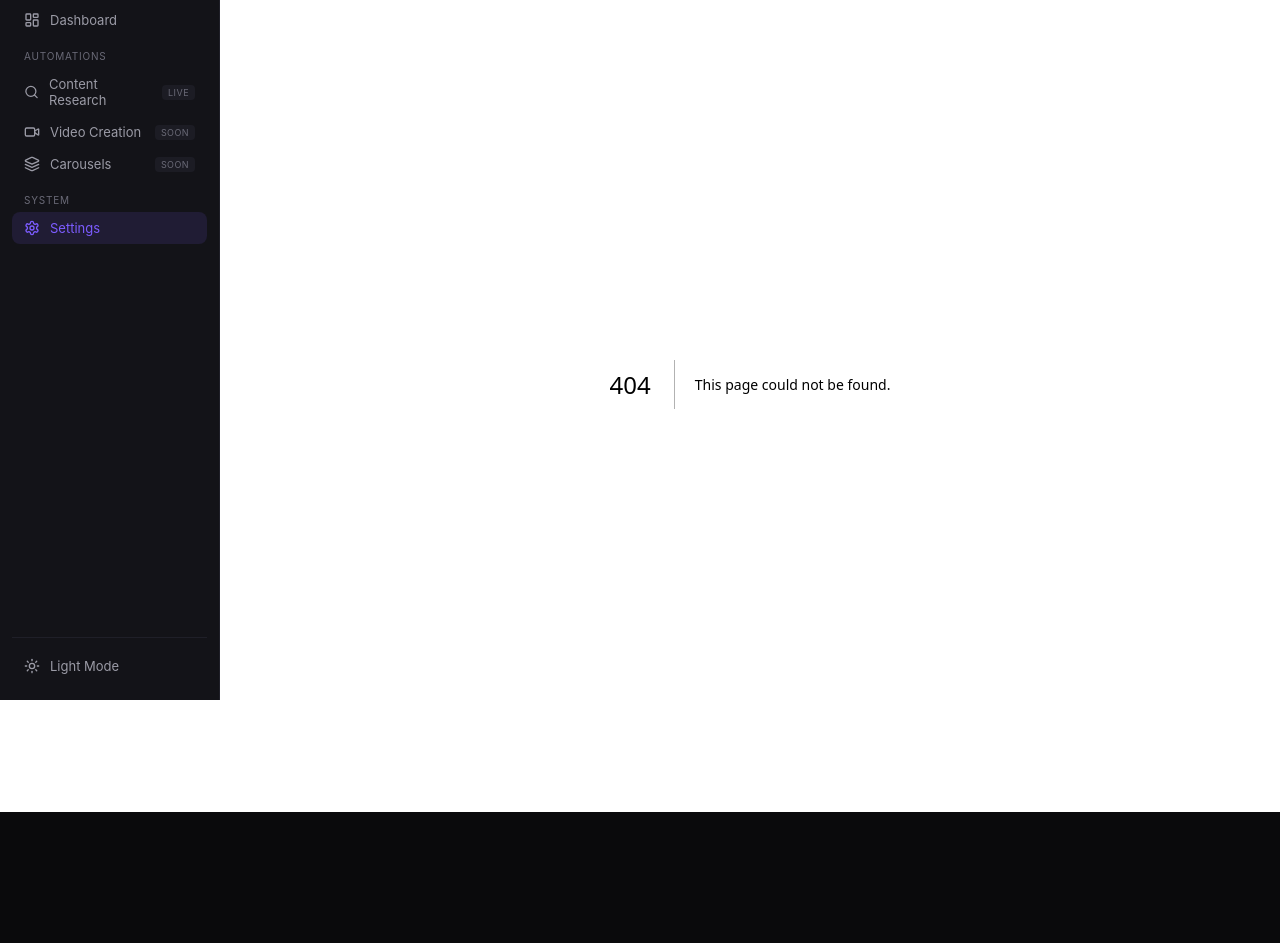
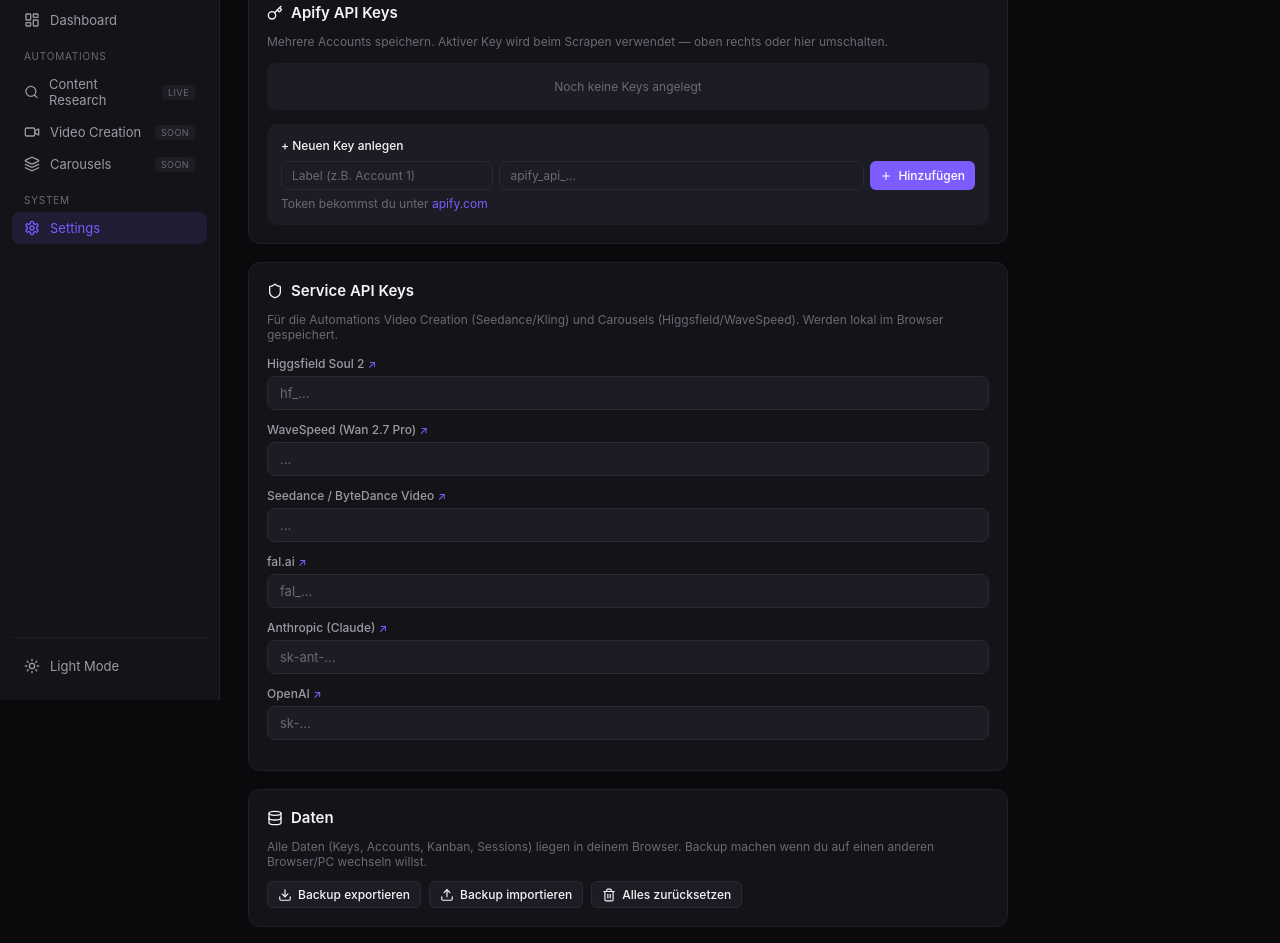
Before and after one commit to ben-kfm/ai-ofm, a Next.js app: page /settings in a window 1280 px wide. Before the commit this address had no page. Shown: the part 100-1043 px from the top of the page. Before the commit the page ends 912 px from the top, so only its background shows below. Built offline with nearby package versions, Linux system fonts and the light colour scheme.

Commit message:
Create settings.js

```diff
--- /dev/null
+++ b/pages/settings.js
@@ -0,0 +1,187 @@
+import { useState } from 'react'
+import { Plus, Trash2, Download, Upload, Key, Shield, Database, Info } from 'lucide-react'
+import { useStore } from '../lib/store'
+import { exportBackup, importBackup, DEFAULT_DATA } from '../lib/storage'
+
+const SERVICES = [
+  { id: 'higgsfield', label: 'Higgsfield Soul 2', placeholder: 'hf_...', helpUrl: 'https://higgsfield.ai' },
+  { id: 'wavespeed', label: 'WaveSpeed (Wan 2.7 Pro)', placeholder: '...', helpUrl: 'https://wavespeed.ai' },
+  { id: 'seedance', label: 'Seedance / ByteDance Video', placeholder: '...', helpUrl: 'https://replicate.com/bytedance/seedance-1-pro' },
+  { id: 'falai', label: 'fal.ai', placeholder: 'fal_...', helpUrl: 'https://fal.ai' },
+  { id: 'anthropic', label: 'Anthropic (Claude)', placeholder: 'sk-ant-...', helpUrl: 'https://console.anthropic.com' },
+  { id: 'openai', label: 'OpenAI', placeholder: 'sk-...', helpUrl: 'https://platform.openai.com/api-keys' }
+]
+
+function maskKey(k) { if (!k) return ''; if (k.length < 12) return '••••'; return k.slice(0, 8) + '…' + k.slice(-4) }
+
+export default function Settings() {
+  const { data, update, setData, toast, loaded } = useStore()
+  const [newKeyLabel, setNewKeyLabel] = useState('')
+  const [newKeyToken, setNewKeyToken] = useState('')
+
+  function addApifyKey() {
+    const label = newKeyLabel.trim()
+    const token = newKeyToken.trim()
+    if (!label || !token) return toast('Label und Token sind Pflicht', 'error')
+    if (data.apifyKeys.some(k => k.label === label)) return toast('Label existiert bereits', 'error')
+    if (data.apifyKeys.some(k => k.token === token)) return toast('Token existiert bereits', 'error')
+    const id = 'k' + Date.now()
+    update({
+      apifyKeys: [...data.apifyKeys, { id, label, token }],
+      activeApifyKeyId: data.activeApifyKeyId || id
+    })
+    setNewKeyLabel(''); setNewKeyToken('')
+    toast(`Key "${label}" hinzugefügt`, 'success')
+  }
+  function deleteApifyKey(id) {
+    if (!confirm('Diesen Key wirklich löschen?')) return
+    const remaining = data.apifyKeys.filter(k => k.id !== id)
+    update({
+      apifyKeys: remaining,
+      activeApifyKeyId: data.activeApifyKeyId === id ? (remaining[0]?.id || null) : data.activeApifyKeyId
+    })
+  }
+  function setServiceKey(id, value) {
+    update({ serviceKeys: { ...data.serviceKeys, [id]: value } })
+  }
+
+  if (!loaded) return null
+
+  return (
+    <div style={{ display: 'flex', flexDirection: 'column', gap: 18, maxWidth: 760 }}>
+
+      {/* APIFY MULTI-KEY */}
+      <div className="card">
+        <div className="card-title"><Key size={16} /> Apify API Keys</div>
+        <div className="muted" style={{ marginBottom: 14 }}>
+          Mehrere Accounts speichern. Aktiver Key wird beim Scrapen verwendet — oben rechts oder hier umschalten.
+        </div>
+
+        {data.apifyKeys.length === 0 && (
+          <div style={{ background: 'var(--bg3)', borderRadius: 8, padding: 16, textAlign: 'center', marginBottom: 12 }}>
+            <div className="muted">Noch keine Keys angelegt</div>
+          </div>
+        )}
+
+        {data.apifyKeys.map(k => {
+          const isActive = data.activeApifyKeyId === k.id
+          return (
+            <div key={k.id} style={{
+              display: 'flex', gap: 12, alignItems: 'center',
+              marginBottom: 8, padding: '12px 14px',
+              background: 'var(--bg3)', borderRadius: 10,
+              border: isActive ? '1px solid var(--accent)' : '1px solid var(--border-soft)'
+            }}>
+              <input
+                type="radio"
+                checked={isActive}
+                onChange={() => update({ activeApifyKeyId: k.id })}
+                style={{ width: 16, height: 16 }}
+              />
+              <div style={{ flex: 1, minWidth: 0 }}>
+                <div style={{ fontSize: 13, fontWeight: 500 }}>
+                  {k.label}
+                  {isActive && <span style={{ color: 'var(--accent)', fontSize: 11, marginLeft: 8 }}>● aktiv</span>}
+                </div>
+                <div style={{ fontSize: 11, color: 'var(--text3)', fontFamily: 'monospace', marginTop: 2 }}>
+                  {maskKey(k.token)}
+                </div>
+              </div>
+              <button className="btn-icon" onClick={() => deleteApifyKey(k.id)} title="Löschen">
+                <Trash2 size={14} />
+              </button>
+            </div>
+          )
+        })}
+
+        <div style={{ marginTop: 14, padding: 14, background: 'var(--bg3)', borderRadius: 10 }}>
+          <div style={{ fontSize: 12, fontWeight: 500, marginBottom: 8 }}>+ Neuen Key anlegen</div>
+          <div style={{ display: 'flex', gap: 6, flexWrap: 'wrap' }}>
+            <input
+              className="inp inp-sm" style={{ flex: '1 1 140px', minWidth: 120 }}
+              placeholder="Label (z.B. Account 1)"
+              value={newKeyLabel} onChange={e => setNewKeyLabel(e.target.value)}
+            />
+            <input
+              className="inp inp-sm" type="password" style={{ flex: '2 1 220px', minWidth: 200 }}
+              placeholder="apify_api_..."
+              value={newKeyToken} onChange={e => setNewKeyToken(e.target.value)}
+              onKeyDown={e => e.key === 'Enter' && addApifyKey()}
+            />
+            <button className="btn btn-sm" onClick={addApifyKey}><Plus size={12} /> Hinzufügen</button>
+          </div>
+          <div className="muted" style={{ marginTop: 6 }}>
+            Token bekommst du unter <a href="https://console.apify.com/account/integrations" target="_blank" rel="noreferrer">apify.com</a>
+          </div>
+        </div>
+      </div>
+
+      {/* OTHER SERVICE KEYS */}
+      <div className="card">
+        <div className="card-title"><Shield size={16} /> Service API Keys</div>
+        <div className="muted" style={{ marginBottom: 14 }}>
+          Für die Automations Video Creation (Seedance/Kling) und Carousels (Higgsfield/WaveSpeed). Werden lokal im Browser gespeichert.
+        </div>
+        {SERVICES.map(s => (
+          <div key={s.id} style={{ marginBottom: 12 }}>
+            <label className="label">
+              {s.label}
+              {' '}<a href={s.helpUrl} target="_blank" rel="noreferrer" style={{ fontSize: 11 }}>↗</a>
+            </label>
+            <input
+              type="password"
+              className="inp"
+              value={data.serviceKeys[s.id] || ''}
+              onChange={e => setServiceKey(s.id, e.target.value)}
+              placeholder={s.placeholder}
+            />
+          </div>
+        ))}
+      </div>
+
+      {/* DATA */}
+      <div className="card">
+        <div className="card-title"><Database size={16} /> Daten</div>
+        <div className="muted" style={{ marginBottom: 12 }}>
+          Alle Daten (Keys, Accounts, Kanban, Sessions) liegen in deinem Browser. Backup machen wenn du auf einen anderen Browser/PC wechseln willst.
+        </div>
+        <div style={{ display: 'flex', gap: 8, flexWrap: 'wrap' }}>
+          <button className="btn btn-ghost btn-sm" onClick={() => exportBackup(data)}>
+            <Download size={14} /> Backup exportieren
+          </button>
+          <button className="btn btn-ghost btn-sm" onClick={async () => {
+            try {
+              const imported = await importBackup()
+              setData(imported)
+              toast('Backup importiert ✓', 'success')
+            } catch (e) {
+              toast('Import fehlgeschlagen: ' + (e.message || 'unbekannt'), 'error')
+            }
+          }}>
+            <Upload size={14} /> Backup importieren
+          </button>
+          <button className="btn btn-ghost btn-sm" onClick={() => {
+            if (!confirm('Wirklich ALLE Daten löschen? (Keys, Accounts, Kanban, Sessions)')) return
+            setData(DEFAULT_DATA)
+            toast('Alle Daten gelöscht', 'success')
+          }}>
+            <Trash2 size={14} /> Alles zurücksetzen
+          </button>
+        </div>
+      </div>
+
+      {/* INFO */}
+      <div className="card" style={{ borderColor: 'var(--accent-soft)', background: 'var(--accent-soft)' }}>
+        <div className="card-title"><Info size={16} /> Apify Free-Tier Hinweis</div>
+        <div className="muted" style={{ lineHeight: 1.6 }}>
+          Instagram-Scraping benötigt Residential-Proxies. Free-Tier-Apify-Accounts haben oft nur Datacenter-Proxies — dann liefert ein Run 0 Posts (Instagram blockt). Multi-Key-Switching hilft nicht. Lösung: Apify Starter (~$49/Monat) auf einem Account, der hat ~9 GB Residential pro Monat.
+        </div>
+      </div>
+
+      {/* APP INFO */}
+      <div className="muted" style={{ textAlign: 'center', padding: '20px 0' }}>
+        AI OFM v0.1 • Built for BOSS
+      </div>
+    </div>
+  )
+}
```
